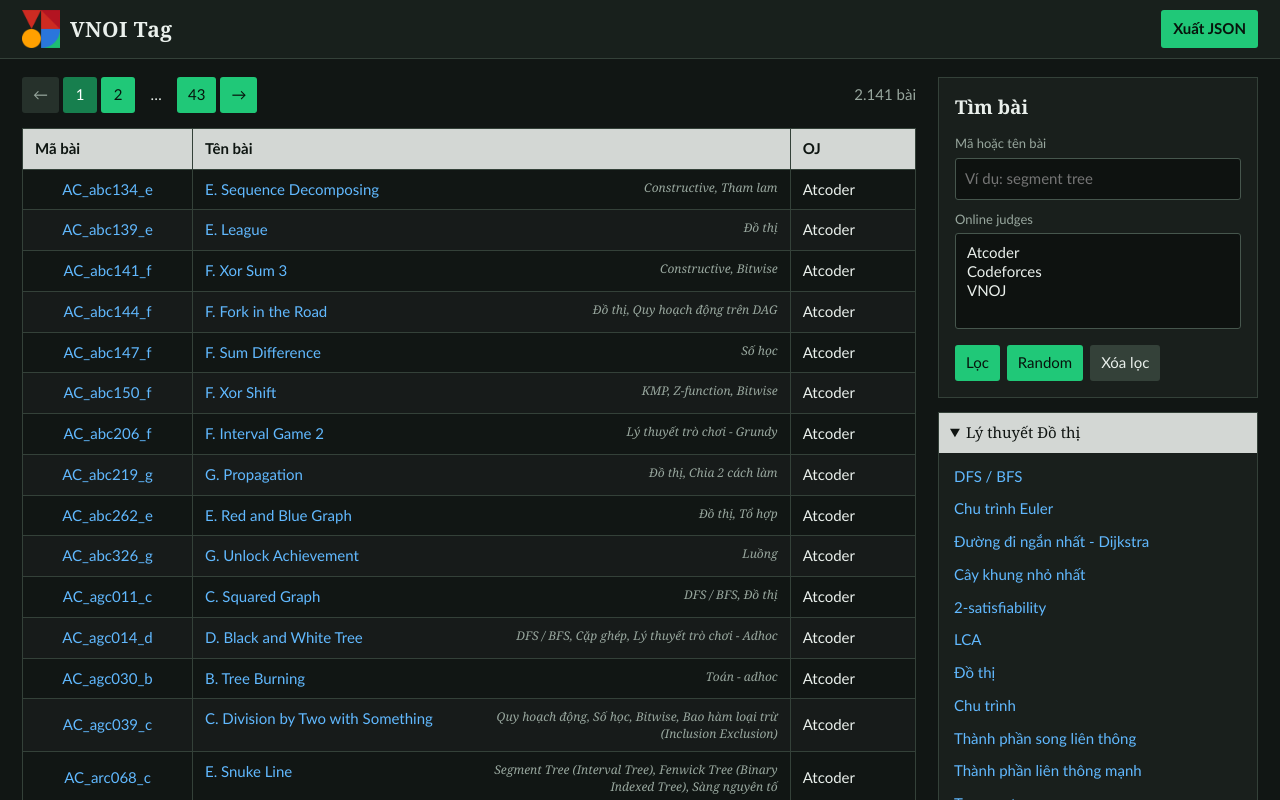
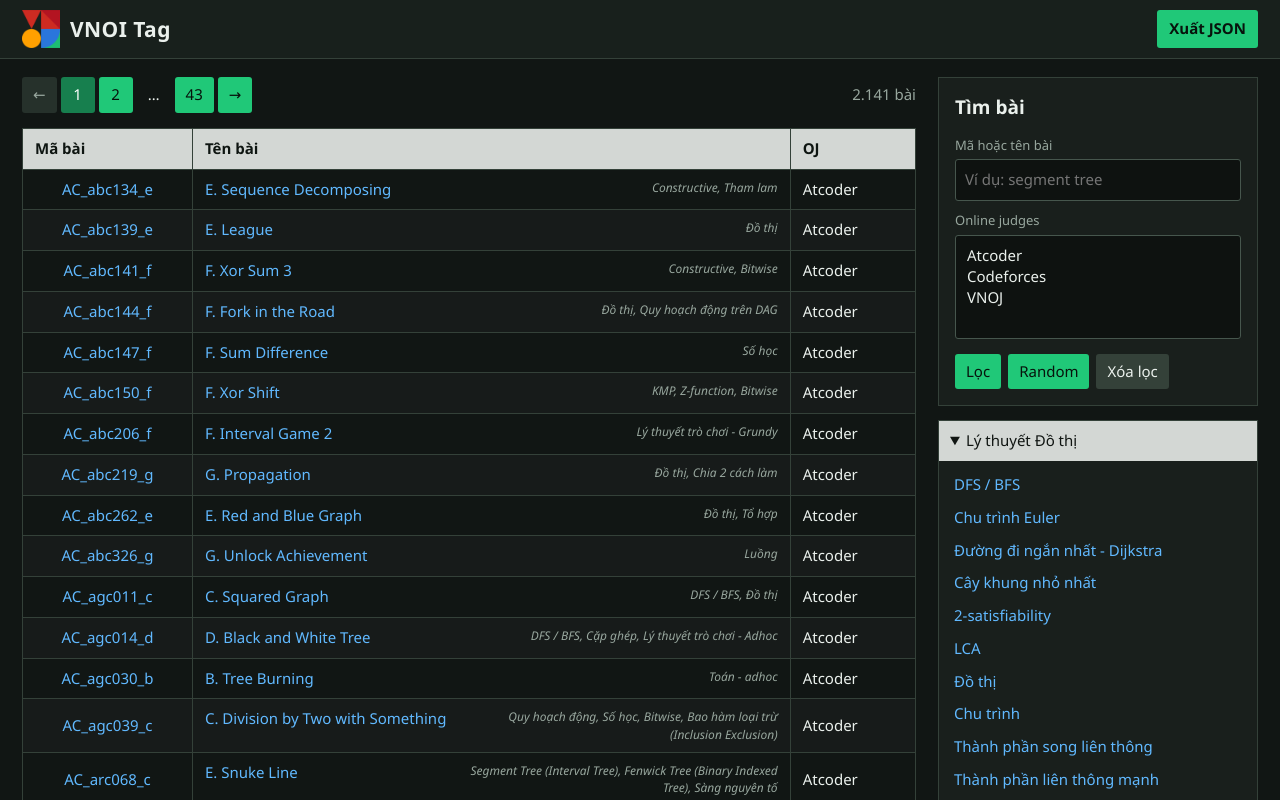
Before and after one commit to whlongg/vnoi-tags, a website: page index.html in a window 1280 px wide. Shown: the top 800 px of the page. Drawn offline with Linux system fonts and the light colour scheme.

Commit message:
Use VNOJ font stack

```diff
--- a/style.css
+++ b/style.css
@@ -10,11 +10,11 @@
 }
 
 * { box-sizing: border-box; }
-body { margin: 0; background: var(--bg); color: var(--text); font: 15px/1.45 "Trebuchet MS", sans-serif; }
+body { margin: 0; background: var(--bg); color: var(--text); font: 15px/1.45 "Segoe UI", "Lucida Grande", Arial, sans-serif; }
 a { color: var(--blue); text-decoration: none; }
 a:hover { text-decoration: underline; }
 header { display: flex; justify-content: space-between; align-items: center; padding: 10px max(22px, calc((100vw - 1440px) / 2)); border-bottom: 1px solid var(--line); background: #18201c; }
-.brand { display: inline-flex; align-items: center; gap: 10px; color: var(--text); font: 700 21px Georgia, serif; letter-spacing: .02em; }
+.brand { display: inline-flex; align-items: center; gap: 10px; color: var(--text); font-size: 21px; font-weight: 700; letter-spacing: .02em; }
 .brand:hover { text-decoration: none; }
 .brand img { width: 38px; height: 38px; }
 .download { color: #07130c; background: var(--green); border-radius: 3px; padding: 8px 12px; font-weight: 700; }
@@ -24,7 +24,7 @@ main { max-width: 1440px; margin: auto; padding: 18px 22px 60px; }
 aside { display: grid; gap: 14px; position: sticky; top: 12px; }
 form, details { background: var(--panel); border: 1px solid var(--line); }
 form { padding: 16px; }
-form h2 { margin: 0 0 14px; font: 600 19px Georgia, serif; }
+form h2 { margin: 0 0 14px; font-size: 19px; font-weight: 600; }
 label { display: block; margin: 10px 0 5px; color: var(--muted); font-size: 13px; }
 input, select, button { font: inherit; }
 input, select { width: 100%; color: var(--text); background: #0e1210; border: 1px solid #46564d; border-radius: 3px; padding: 9px; }
@@ -48,9 +48,9 @@ tbody tr:nth-child(even) { background: rgba(255, 255, 255, .025); }
 tbody tr:hover { background: rgba(32, 200, 120, .07); }
 .problem-code { width: 19%; text-align: center; white-space: nowrap; }
 th:last-child, td:last-child { width: 14%; border-right: 0; }
-.row-tags { float: right; max-width: 55%; margin-left: 16px; color: var(--muted); font: italic 12px Georgia, serif; text-align: right; }
+.row-tags { float: right; max-width: 55%; margin-left: 16px; color: var(--muted); font-size: 12px; font-style: italic; text-align: right; }
 .tag-groups { display: grid; gap: 4px; }
-summary { padding: 9px 11px; background: #d3d7d4; color: #101512; cursor: pointer; font-family: Georgia, serif; }
+summary { padding: 9px 11px; background: #d3d7d4; color: #101512; cursor: pointer; font-family: inherit; }
 .tag-list { display: grid; padding: 8px; gap: 1px; }
 .tag-list button { padding: 5px 7px; color: var(--blue); background: transparent; text-align: left; }
 .tag-list button.selected { color: white; background: #176d48; }
```
